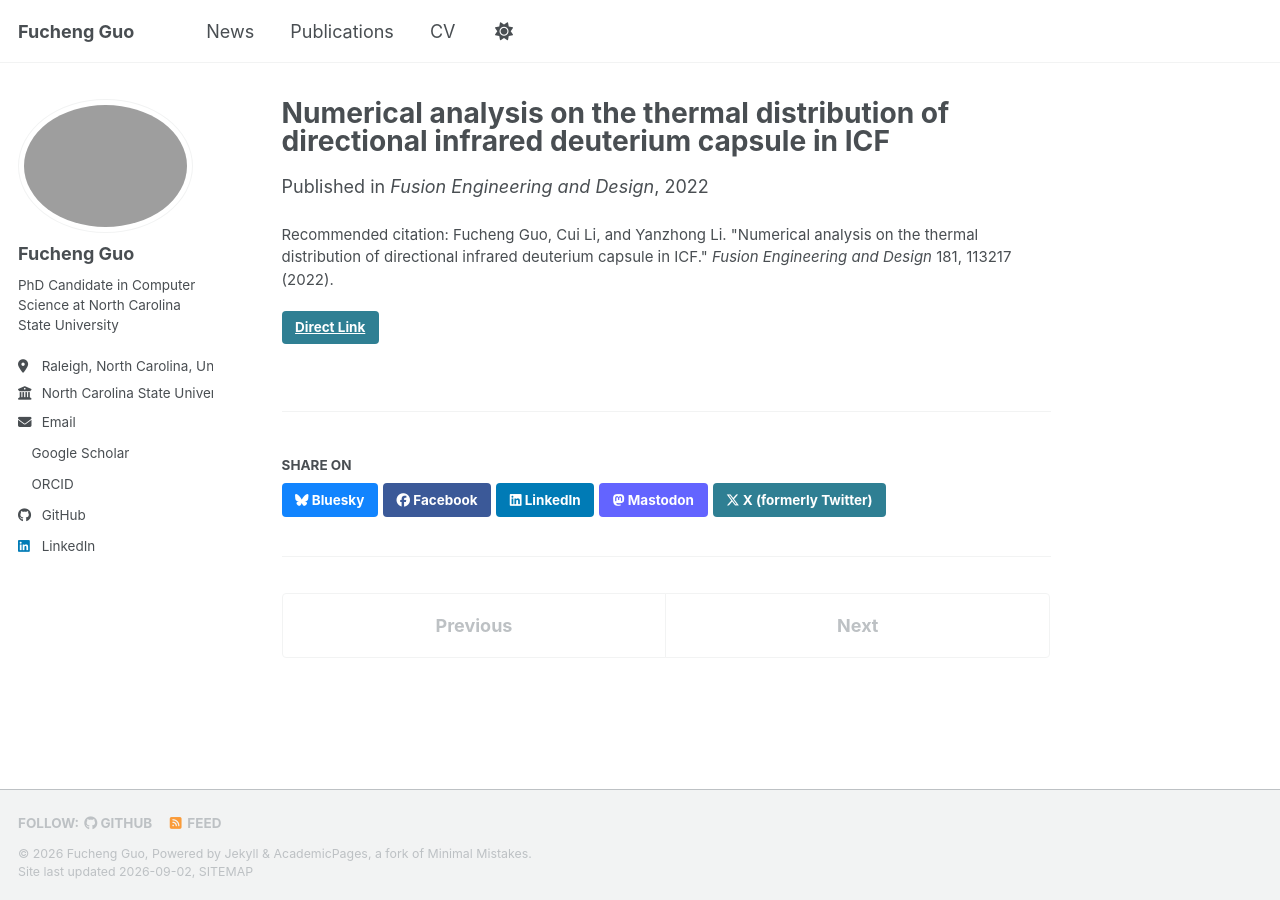
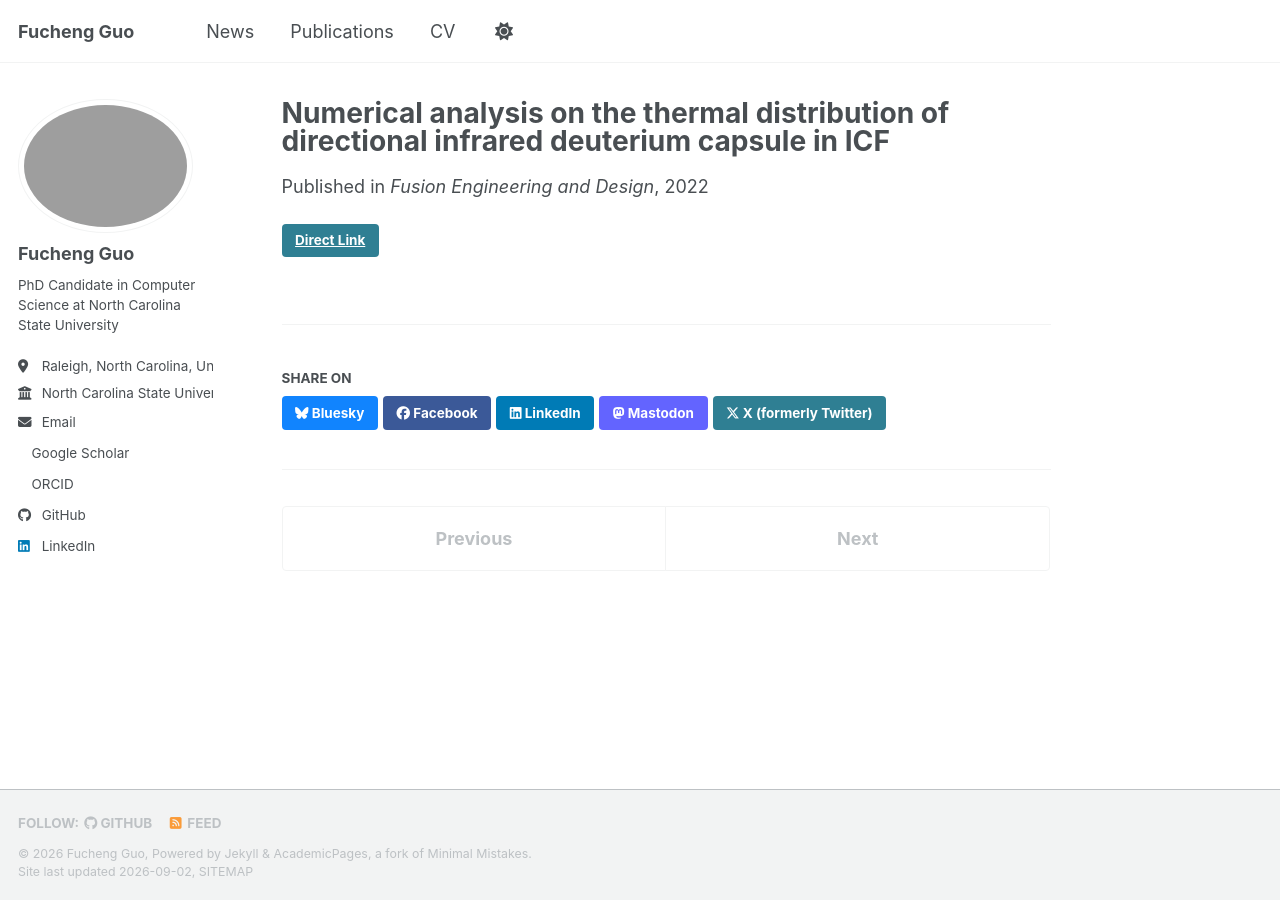
Before and after one commit to Itaru-Shin/Itaru-Shin.github.io, a Jekyll site: the page built from _publications/2022-08-01-directional-infrared-deuterium-capsule.md, in a window 1280 px wide. Built offline with Jekyll 4.4.1, drawn with Linux system fonts in a browser that asks for light colours; a style sheet for code colours, icons or effects is not loaded.

Commit message:
Update 2022-08-01-directional-infrared-deuterium-capsule.md

```diff
--- a/_publications/2022-08-01-directional-infrared-deuterium-capsule.md
+++ b/_publications/2022-08-01-directional-infrared-deuterium-capsule.md
@@ -6,5 +6,5 @@ permalink: /publication/2022-08-01-directional-infrared-deuterium-capsule
 date: 2022-08-01
 venue: 'Fusion Engineering and Design'
 link: 'https://www.sciencedirect.com/science/article/abs/pii/S0920379622002137'
-citation: 'Fucheng Guo, Cui Li, and Yanzhong Li. "Numerical analysis on the thermal distribution of directional infrared deuterium capsule in ICF." <i>Fusion Engineering and Design</i> 181, 113217 (2022).'
+excerpt: '<b>Fucheng Guo</b>, Cui Li, and Yanzhong Li'
 ---
```
